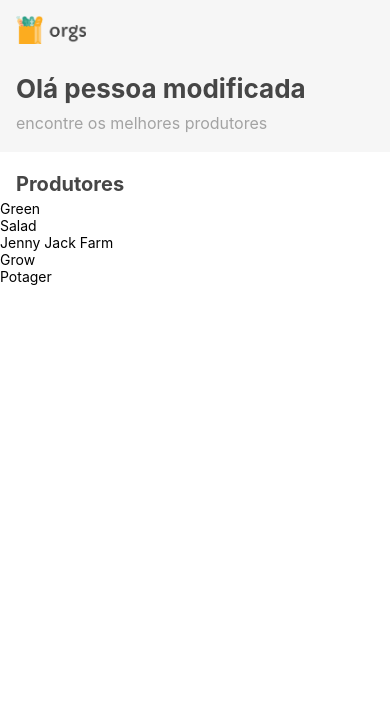
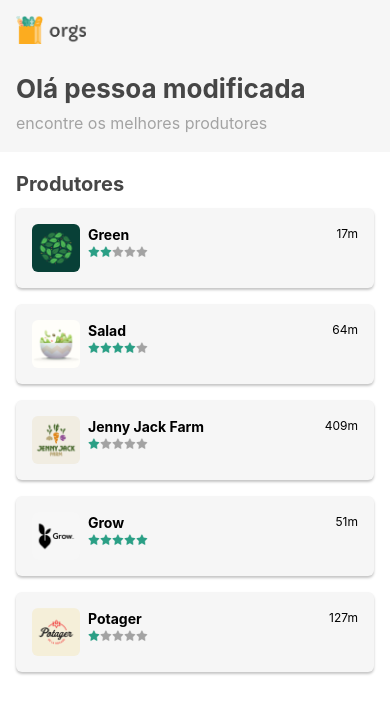
Before and after one commit to karlgama/react-native-orgHooks, a React Native app: screen / in a window 390 px wide. Shown: the top 714 px of the page. Built offline with nearby package versions, Linux system fonts and the light colour scheme.

Commit message:
componente estrelas

```diff
--- /dev/null
+++ b/src/components/Estrelas.js
@@ -0,0 +1,47 @@
+import React, { useState } from 'react'
+import { Image, StyleSheet, Text, TouchableOpacity, View } from 'react-native'
+import estrela from '../assets/estrela.png'
+import estrelaCinza from '../assets/estrelaCinza.png'
+
+export default function Estrelas({
+    quantidade: quantidadeAntiga,
+    editavel = true,
+    grande = false
+}) {
+
+    const [quantidade, setQuantidade] = useState(quantidadeAntiga)
+
+    const estilos = estilosFuncao(grande)
+
+    const getImage = (index) => {
+        if (index < quantidade) return estrela
+        return estrelaCinza
+    }
+
+    const RenderEstrelas = () => {
+        const listEstrelas = [];
+        for (let i = 0; i < 5; i++) {
+            listEstrelas.push(
+                <TouchableOpacity key={i} disabled={!editavel} onPress={() => setQuantidade(i + 1)}>
+                    <Image style={estilos.estrela} source={getImage(i)} />
+                </TouchableOpacity>
+            )
+        }
+        return listEstrelas
+    }
+
+    return <View style={estilos.estrelas}>
+        <RenderEstrelas />
+    </View>
+}
+
+const estilosFuncao = (grande) => StyleSheet.create({
+    estrela: {
+        width: grande ? 36 : 12,
+        height: grande ? 36 : 12
+    },
+    estrelas: {
+        flexDirection: 'row',
+        marginRight: 2
+    }
+})
--- /dev/null
+++ b/src/telas/home/componentes/Produtor.js
@@ -0,0 +1,66 @@
+import React, { useState } from 'react'
+import { Image, StyleSheet, Text, TouchableOpacity, View } from 'react-native'
+import Estrelas from '../../../components/Estrelas'
+
+export default function Produtor({ nome, imagem, distancia, estrelas }) {
+    const [selecionado, setSelecionado] = useState(false)
+
+    return <TouchableOpacity onPress={() => setSelecionado(!selecionado)} style={estilos.card}>
+        <Image style={estilos.imagem} source={imagem} accessibilityLabel={nome} />
+        <View style={estilos.informacoes}>
+            <View>
+                <Text style={estilos.nome}>{nome}</Text>
+                <Estrelas quantidade={estrelas} editavel={selecionado} grande={selecionado} />
+            </View>
+
+            <Text style={estilos.distancia} >{distancia}</Text>
+        </View>
+
+    </TouchableOpacity>
+}
+
+const estilos = StyleSheet.create({
+    card: {
+        backgroundColor: '#f6f6f6',
+        marginVertical: 8,
+        marginHorizontal: 16,
+        borderRadius: 6,
+        flexDirection: 'row',
+        // propriedade android
+        elevation: 4,
+        //propriedade ios
+        shadowColor: '#000',
+        shadowOffset: {
+            width: 0,
+            height: 2
+        },
+        shadowOpacity: 0.23,
+        shadowRadius: 2.62
+    },
+    imagem: {
+        width: 48,
+        height: 48,
+        borderRadius: 6,
+        marginVertical: 16,
+        marginLeft: 16
+    },
+    informacoes: {
+        flex: 1,
+        flexDirection: 'row',
+        justifyContent: 'space-between',
+        marginLeft: 8,
+        marginVertical: 16,
+        marginRight: 16
+    },
+    nome: {
+        color: '#000',
+        fontSize: 14,
+        lineHeight: 22,
+        fontWeight: 'bold'
+    },
+    distancia: {
+        color: '#000',
+        fontSize: 12,
+        lineHeight: 19
+    }
+})
--- a/src/telas/home/componentes/Produtores.js
+++ b/src/telas/home/componentes/Produtores.js
@@ -1,6 +1,7 @@
 import React, { useEffect, useState } from 'react'
 import { FlatList, StyleSheet, Text } from 'react-native'
 import { carregaProdutores } from '../../../servicos/carregarDados'
+import Produtor from './Produtor';
 
 export default function Produtores({ topo: Topo }) {
     const [titulo, setTitulo] = useState('');
@@ -20,7 +21,7 @@ export default function Produtores({ topo: Topo }) {
     }
     return <FlatList style={estilos.lista} data={lista}
         keyExtractor={({ nome }) => nome}
-        renderItem={({ item: { nome } }) => <Text style={{ color: '#000' }}>{nome}</Text>}
+        renderItem={({ item }) => <Produtor {...item} />}
         ListHeaderComponent={TopoLista} />
 }
 
```
